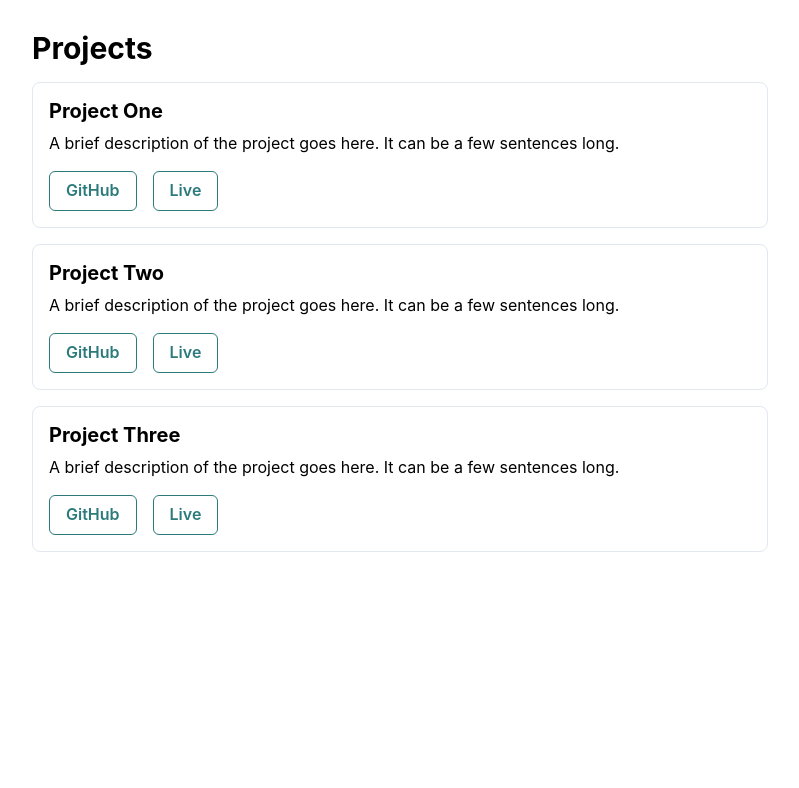
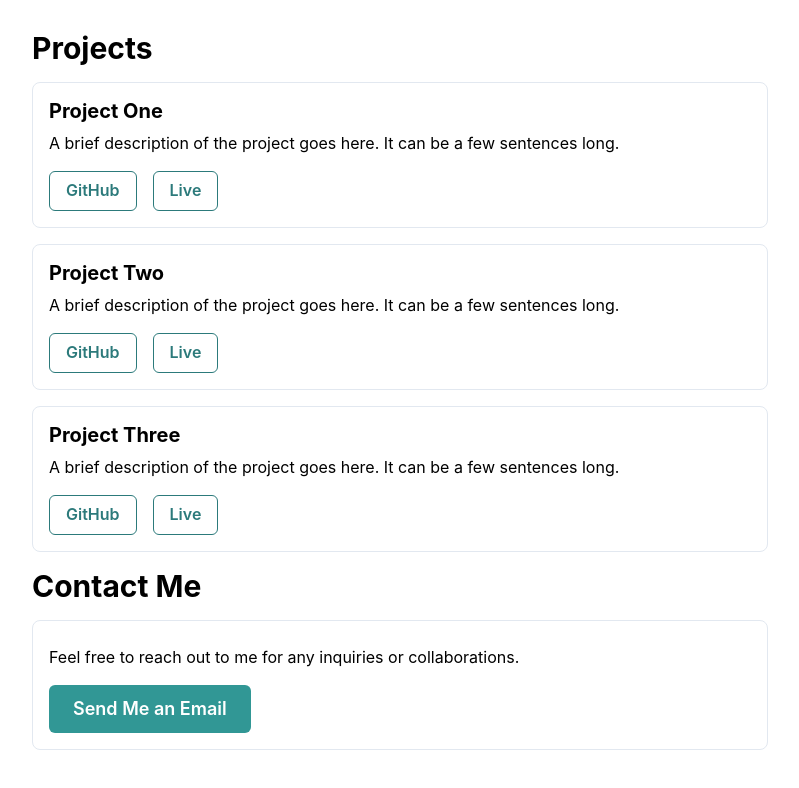
Before and after one commit to GPT-Engineer-App/portfolio-hive, a React (Vite) app: page / in a window 1280 px wide. Shown: the part 392-1180 px from the top of the page, without its empty margins (240-1039 px from the left). Before the commit the page ends 984 px from the top, so only its background shows below. Built offline with nearby package versions, Linux system fonts and the light colour scheme.

Commit message:
Added a "Contact Me" section with a button that opens the user's default email client to send an email to "johndoe@example.com".
Prompt: add another section called contact me and rpovide button to send me link

```diff
--- a/src/pages/Index.jsx
+++ b/src/pages/Index.jsx
@@ -90,6 +90,15 @@ const Index = () => {
               </Link>
             </HStack>
           </Box>
+          <Heading as="h2" size="lg">
+            Contact Me
+          </Heading>
+          <Box borderWidth="1px" borderRadius="lg" overflow="hidden" width="100%" p={4}>
+            <Text mt={2}>Feel free to reach out to me for any inquiries or collaborations.</Text>
+            <Button colorScheme="teal" size="lg" mt={4} as="a" href="mailto:johndoe@example.com">
+              Send Me an Email
+            </Button>
+          </Box>
         </VStack>
       </VStack>
     </Container>
```
